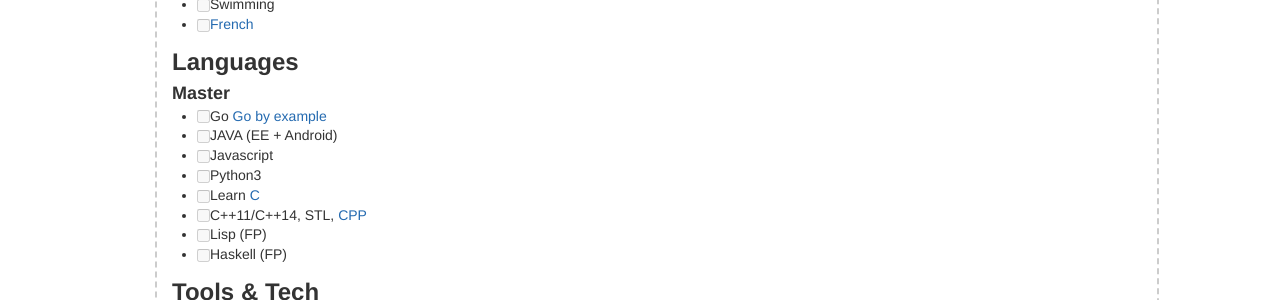
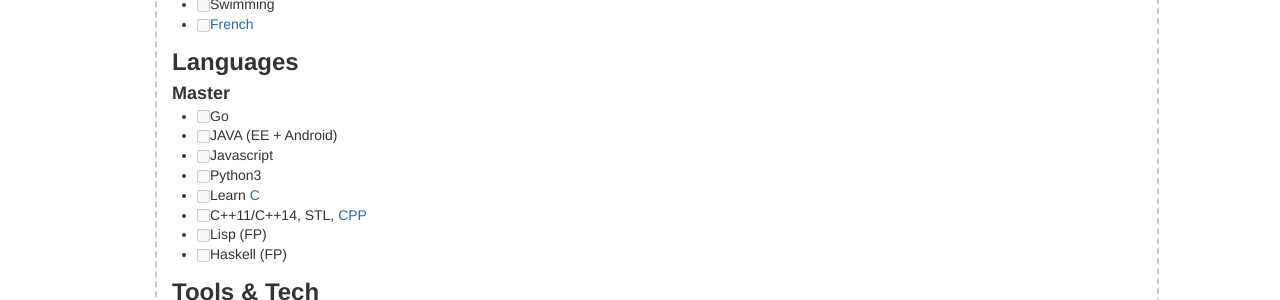
Before and after one commit to rohityadavcloud/rohityadavcloud.github.io, a Jekyll site: the page built from kaizen/index.markdown, in a window 1280 px wide and 900 px high. Shown: the part 440-740 px from the top of the window. Built offline with Jekyll 4.4.1, drawn with Linux system fonts in a browser that asks for light colours.

Commit message:
kaizen: finished one of the go book, rm it
Signed-off-by: Rohit Yadav <bhaisaab@baagi.org>

```diff
--- a/kaizen/index.markdown
+++ b/kaizen/index.markdown
@@ -27,7 +27,7 @@ tagline: List for 2014
 
 ### Master
 
-- [ ] Go [Go by example](https://gobyexample.com/)
+- [ ] Go
 - [ ] JAVA (EE + Android)
 - [ ] Javascript
 - [ ] Python3
```
